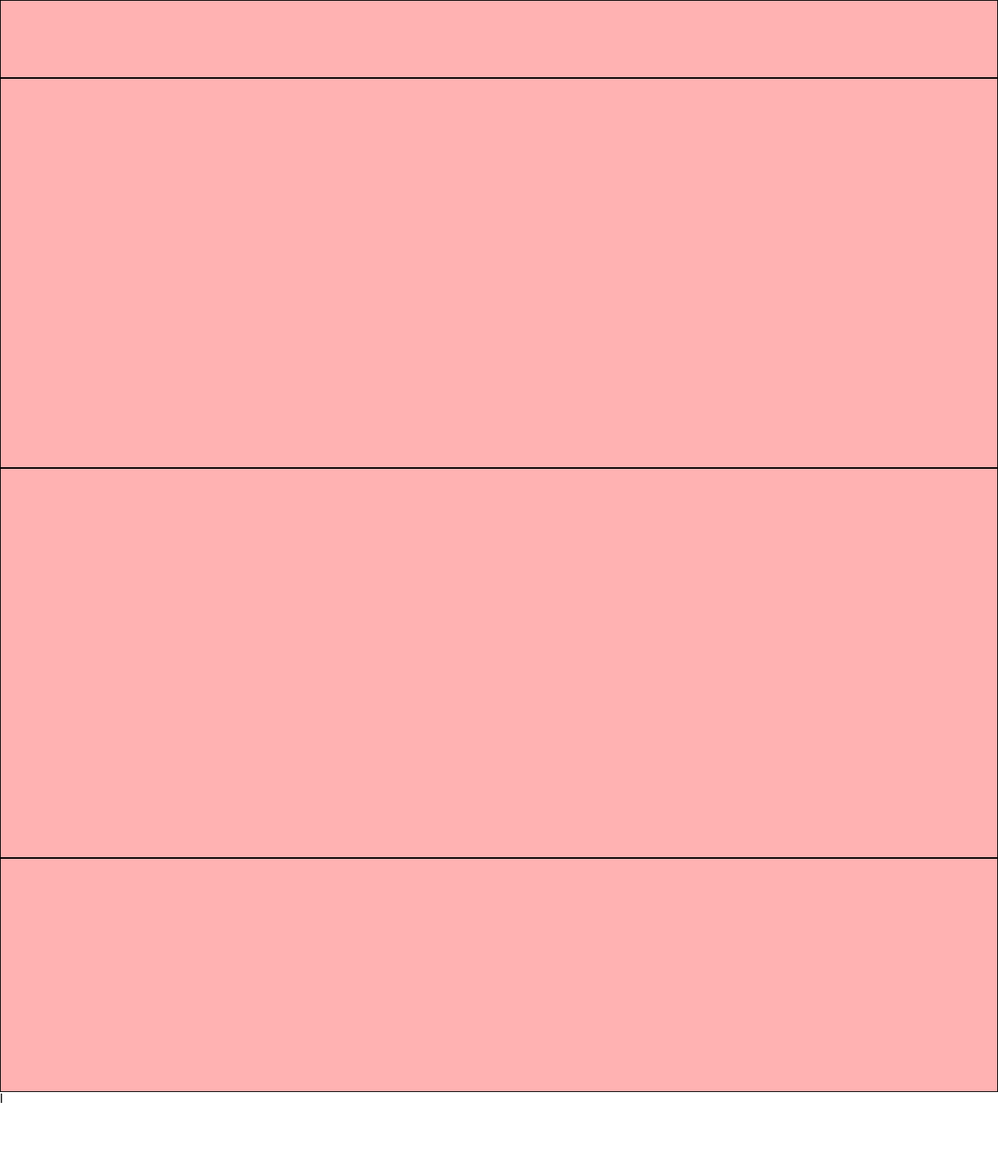
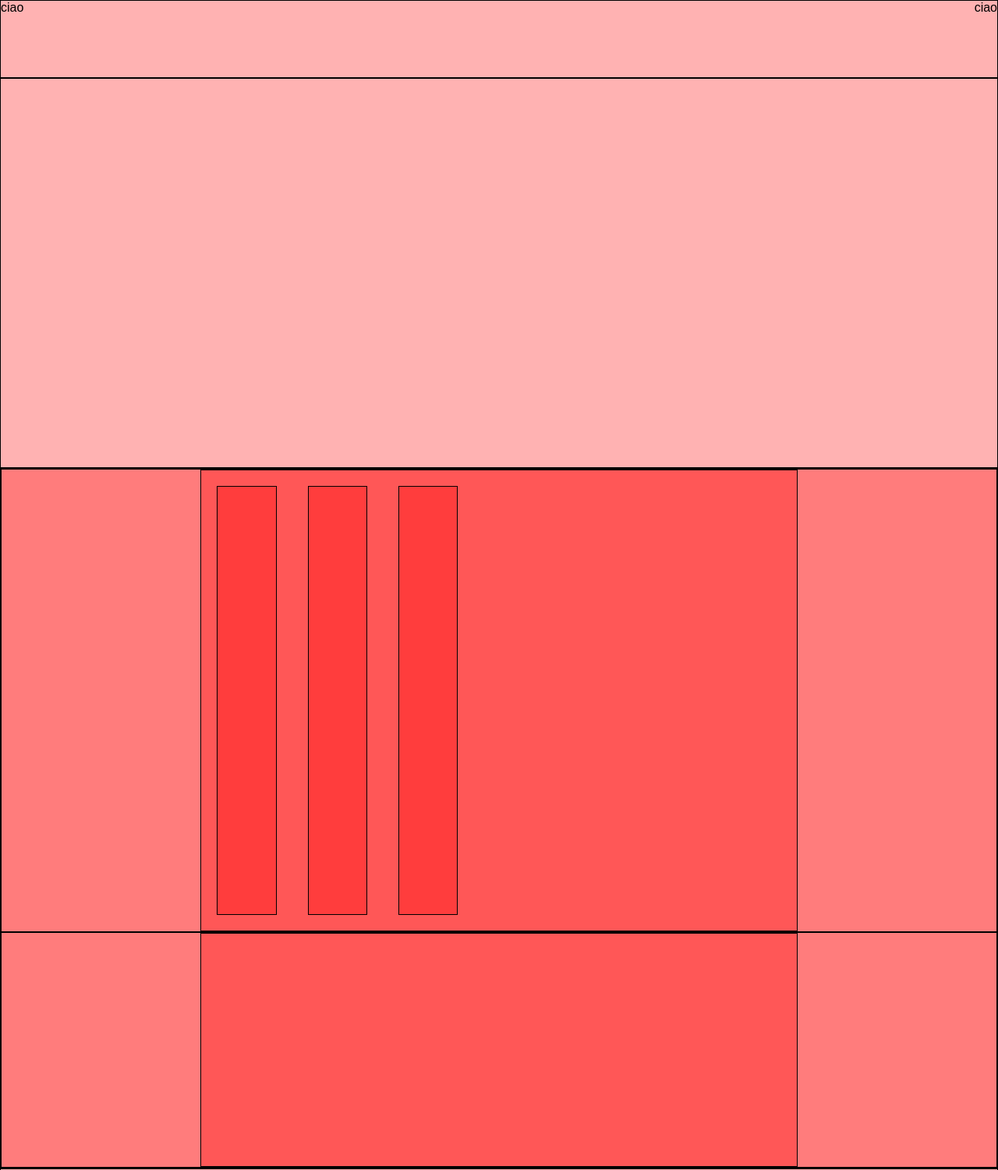
Before and after one commit to DomenicoAgostino/htmlcss-dropbox, a plain HTML site: page index.html in a window 1280 px wide. Shown: the top 1500 px of the page at 78% size. Before the commit the page ends 1418 px from the top, so only its background shows below. Drawn offline with Linux system fonts and the light colour scheme.

Commit message:
Preparazione- fino a main

```diff
--- a/css/global.css
+++ b/css/global.css
@@ -6,4 +6,5 @@
 
 body{
   font-family: Arial, Helvetica, sans-serif;
+
 }
--- a/css/utils.css
+++ b/css/utils.css
@@ -1,5 +1,10 @@
 
-
+.container {
+  width: 60%;
+  max-height: 1500px;
+  margin: 0 auto;
+  background-color: red;
+}
 
 .clearfix::after{
   content: '';
@@ -12,8 +17,31 @@
   float: left;
 }
 
+
+.float-right {
+  float: right;
+}
+
+
 .text-center {
   text-align: center;
+}
+
+.w50{
+  width: 50%;
+}
+.w60{
+  width: 60%;
+}
+.w40{
+  width: 40%;
+}
+.w20{
+  width: 20%;
+}
+.w10 {
+  width: 10%;
+  margin: 20px;
 }
 
 
@@ -27,9 +55,18 @@
 .h100 {
   min-height: 100px;
 }
+
+.h200 {
+  min-height: 200px;
+}
+
 .h300 {
   min-height: 300px;
 }
 .h500 {
   min-height: 500px;
 }
+
+.h700 {
+  min-height: 550px;
+}
--- a/index.html
+++ b/index.html
@@ -10,12 +10,49 @@
   <title>Dropbox</title>
 </head>
 <body>
-  <header class="debug h100"></header>
+  <header class="debug h100">
 
+    <!-- Menu -->
+    <nav class="clearfix">
+      <div class="menu-sx float-left">ciao</div>
+      <div class="menu-sx float-right">ciao</div>
+
+
+    </nav>
+    <!-- Menu -->
+  </header>
+
+
+  <!-- Jumbotron -->
   <section class="debug h500"></section>
+<!-- Jumbotron-->
 
-  <main class="debug h500"></main>
 
-  <footer class="debug h300"></footer>
+
+
+
+  <main class="debug h500">
+    <section class="debug h300">
+      <div class="container clearfix debug h300">
+      <div class="float-left w10 debug h700"></div>
+      <div class="float-left w10 debug h700"></div>
+      <div class="float-left w10 debug h700"></div>
+
+      </div>
+    </section>
+
+
+    <section class="debug h200">
+      <div class="container debug h300"></div>
+    </section>
+
+
+
+  </main>
+
+  <footer class="debug h300">
+
+
+  </footer>
 </body>
-</html>l
+</html>
```
